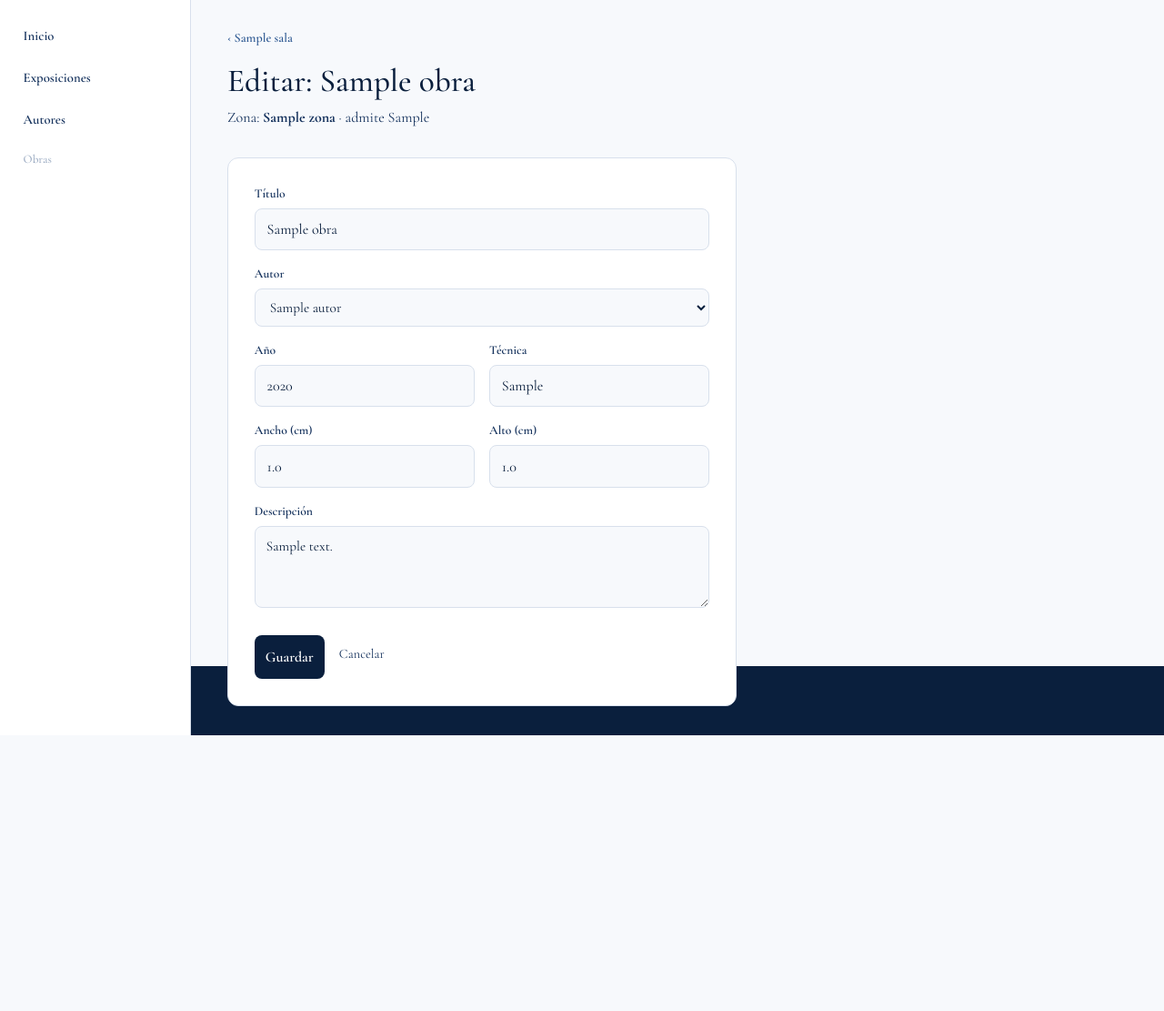
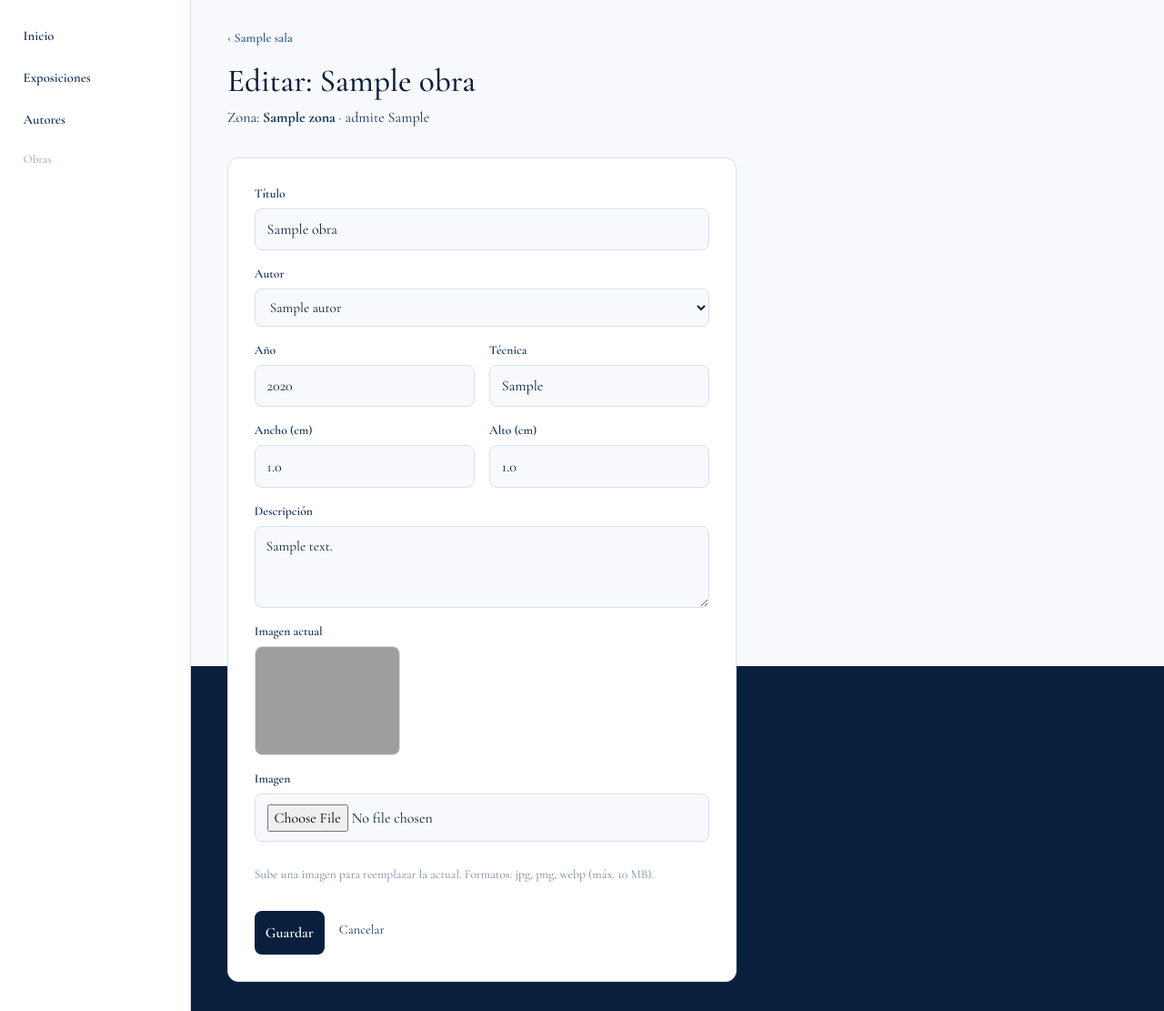
Before and after one commit to Beldic/GVA, a Flask app: page /admin/obras/1/editar in a window 1280 px wide. Shown: the part 68-1179 px from the top of the page at 91% size. Before the commit the page ends 876 px from the top, so only its background shows below. Run offline with Flask 3, Linux system fonts and the light colour scheme; a user stored in the database is signed in; tables that the repository leaves empty hold one stand-in row (values such as "Sample post"); some libraries are stand-ins or nearby versions; grey boxes are pictures that could not be loaded.

Commit message:
Configuración de Cloudinary

```diff
--- a/backend/app/forms.py
+++ b/backend/app/forms.py
@@ -1,5 +1,6 @@
 """Formularios del panel (Flask-WTF / WTForms)."""
 from flask_wtf import FlaskForm
+from flask_wtf.file import FileAllowed, FileField
 from wtforms import (
     DateField,
     FloatField,
@@ -52,4 +53,11 @@ class ObraForm(FlaskForm):
     ancho_cm = FloatField("Ancho (cm)", validators=[Optional(), NumberRange(min=0)])
     alto_cm = FloatField("Alto (cm)", validators=[Optional(), NumberRange(min=0)])
     descripcion = TextAreaField("Descripción", validators=[Optional()])
+    imagen = FileField(
+        "Imagen",
+        validators=[
+            Optional(),
+            FileAllowed(["jpg", "jpeg", "png", "webp"], "Solo imágenes (jpg, png, webp)."),
+        ],
+    )
     submit = SubmitField("Guardar")
--- a/backend/app/routes/admin.py
+++ b/backend/app/routes/admin.py
@@ -25,6 +25,7 @@ from backend.app.plantillas import (
     opciones_plantilla,
     sembrar_zonas,
 )
+from backend.app.services import cloudinary_service
 from backend.app.utils import slugify
 
 bp = Blueprint("admin", __name__, url_prefix="/admin")
@@ -370,6 +371,17 @@ def obra_nueva(zona_id):
             orden=_siguiente_hueco(zona),
             cloudinary_url=PLACEHOLDER_IMAGEN,
         )
+        archivo = form.imagen.data
+        if archivo:
+            if cloudinary_service.esta_configurado():
+                try:
+                    public_id, url = cloudinary_service.subir_imagen(archivo)
+                    obra.cloudinary_public_id = public_id
+                    obra.cloudinary_url = url
+                except cloudinary_service.CloudinaryError:
+                    flash("No se pudo subir la imagen: se mantiene el placeholder.", "error")
+            else:
+                flash("Cloudinary no está configurado: se mantiene el placeholder.", "error")
         db.session.add(obra)
         db.session.commit()
         flash(f"Obra «{obra.titulo}» colgada.", "info")
@@ -382,6 +394,7 @@ def obra_nueva(zona_id):
         zona_mixta=zona_mixta,
         titulo="Colgar obra",
         es_nueva=True,
+        imagen_actual=None,
     )
 
 
@@ -405,6 +418,21 @@ def obra_editar(obra_id):
         obra.ancho_cm = form.ancho_cm.data
         obra.alto_cm = form.alto_cm.data
         obra.descripcion = form.descripcion.data or None
+
+        archivo = form.imagen.data
+        if archivo:
+            if cloudinary_service.esta_configurado():
+                anterior = obra.cloudinary_public_id
+                try:
+                    public_id, url = cloudinary_service.subir_imagen(archivo)
+                    obra.cloudinary_public_id = public_id
+                    obra.cloudinary_url = url
+                    cloudinary_service.eliminar_imagen(anterior)  # limpia la antigua
+                except cloudinary_service.CloudinaryError:
+                    flash("No se pudo subir la imagen: se conserva la anterior.", "error")
+            else:
+                flash("Cloudinary no está configurado: la imagen no se actualizó.", "error")
+
         db.session.commit()
         flash("Obra actualizada.", "info")
         return redirect(url_for("admin.sala_detail", sala_id=zona.sala_id))
@@ -416,6 +444,7 @@ def obra_editar(obra_id):
         zona_mixta=zona_mixta,
         titulo=f"Editar: {obra.titulo}",
         es_nueva=False,
+        imagen_actual=obra.cloudinary_url,
     )
 
 
@@ -424,7 +453,10 @@ def obra_editar(obra_id):
 def obra_borrar(obra_id):
     obra = db.get_or_404(Obra, obra_id)
     sala_id = obra.zona.sala_id
+    public_id = obra.cloudinary_public_id
     db.session.delete(obra)
     db.session.commit()
+    if public_id and cloudinary_service.esta_configurado():
+        cloudinary_service.eliminar_imagen(public_id)  # borra la imagen huérfana
     flash("Obra retirada.", "info")
     return redirect(url_for("admin.sala_detail", sala_id=sala_id))
--- /dev/null
+++ b/backend/app/services/cloudinary_service.py
@@ -0,0 +1,69 @@
+"""Integración con Cloudinary: subida, borrado y URLs transformadas.
+
+El api_secret vive solo en el servidor (subida server-side). La BD guarda el
+`public_id` y el `secure_url`; las distintas resoluciones se obtienen aplicando
+transformaciones sobre la URL (Cloudinary las genera on-the-fly).
+
+Todas las llamadas a la API pueden fallar (red, rechazo de la API, archivo
+inválido). La subida convierte cualquier fallo en `CloudinaryError` para que la
+ruta lo muestre con un flash; el borrado es best-effort y solo registra el error
+(una imagen huérfana no debe tumbar la operación).
+"""
+import cloudinary
+import cloudinary.uploader
+import cloudinary.utils
+from flask import current_app
+
+CARPETA = "afesol/obras"
+
+
+class CloudinaryError(Exception):
+    """Fallo al operar contra Cloudinary (subida)."""
+
+
+def configurar(app) -> None:
+    cloudinary.config(
+        cloud_name=app.config.get("CLOUDINARY_CLOUD_NAME"),
+        api_key=app.config.get("CLOUDINARY_API_KEY"),
+        api_secret=app.config.get("CLOUDINARY_API_SECRET"),
+        secure=True,
+    )
+
+
+def esta_configurado() -> bool:
+    cfg = cloudinary.config()
+    return bool(cfg.cloud_name and cfg.api_key and cfg.api_secret)
+
+
+def subir_imagen(archivo):
+    """Sube un archivo (file-like / FileStorage) a Cloudinary.
+    Devuelve (public_id, secure_url). Lanza CloudinaryError si falla."""
+    try:
+        resultado = cloudinary.uploader.upload(
+            archivo, folder=CARPETA, resource_type="image"
+        )
+    except Exception as exc:  # la API de Cloudinary lanza varios tipos
+        current_app.logger.exception("Fallo al subir imagen a Cloudinary")
+        raise CloudinaryError(str(exc)) from exc
+    return resultado["public_id"], resultado["secure_url"]
+
+
+def eliminar_imagen(public_id) -> None:
+    """Borra una imagen. Best-effort: registra el error pero no lo propaga
+    (una imagen huérfana no debe interrumpir la operación del usuario)."""
+    if not public_id:
+        return
+    try:
+        cloudinary.uploader.destroy(public_id, invalidate=True)
+    except Exception:
+        current_app.logger.exception(
+            "No se pudo borrar la imagen de Cloudinary: %s", public_id
+        )
+
+
+def url_miniatura(public_id, ancho=80, alto=80) -> str:
+    """URL de miniatura recortada (para el panel)."""
+    url, _ = cloudinary.utils.cloudinary_url(
+        public_id, width=ancho, height=alto, crop="fill", secure=True
+    )
+    return url
--- a/backend/app/static/css/admin.css
+++ b/backend/app/static/css/admin.css
@@ -512,3 +512,11 @@ input.admin-input:disabled {
     padding: 0.6rem 0.2rem;
     margin: 0;
 }
+
+.admin-preview {
+    max-width: 160px;
+    max-height: 160px;
+    border-radius: 8px;
+    border: 1px solid var(--gva-borde);
+    background: var(--gva-crema);
+}
--- a/backend/app/templates/admin/obra_form.html
+++ b/backend/app/templates/admin/obra_form.html
@@ -16,7 +16,7 @@
     · admite {{ TIPOS.get(zona.tipo_admitido, zona.tipo_admitido) }}
 </p>
 
-<form method="post" class="admin-form admin-form-wide">
+<form method="post" enctype="multipart/form-data" class="admin-form admin-form-wide">
     {{ form.hidden_tag() }}
     {{ field(form.titulo) }}
     {{ field(form.autor_id) }}
@@ -37,9 +37,19 @@
     </div>
     {{ field(form.descripcion, rows=3) }}
 
-    {% if es_nueva %}
-    <p class="admin-hint">La imagen se asigna como placeholder; se sustituirá al subir la definitiva (Fase 4).</p>
+    {% if imagen_actual %}
+    <div class="admin-field">
+        <span>Imagen actual</span>
+        <img class="admin-preview" src="{{ imagen_actual }}" alt="Imagen actual de la obra">
+    </div>
     {% endif %}
+
+    {{ field(form.imagen) }}
+    <p class="admin-hint">
+        {% if es_nueva %}Opcional: si no subes imagen, se queda con el placeholder.
+        {% else %}Sube una imagen para reemplazar la actual.{% endif %}
+        Formatos: jpg, png, webp (máx. 10 MB).
+    </p>
 
     <div class="admin-form-actions">
         <button type="submit" class="admin-btn">Guardar</button>
--- a/backend/app/templates/admin/sala_detail.html
+++ b/backend/app/templates/admin/sala_detail.html
@@ -39,7 +39,7 @@
         <tbody>
             {% for o in z.obras %}
             <tr>
-                <td><img class="admin-thumb" src="{{ o.cloudinary_url }}" alt=""></td>
+                <td><img class="admin-thumb" src="{{ miniatura(o) }}" alt=""></td>
                 <td class="admin-muted">{{ o.orden + 1 }}</td>
                 <td>{{ o.titulo }}{% if o.anio %} <span class="admin-muted">({{ o.anio }})</span>{% endif %}</td>
                 <td>{{ o.autor.nombre }}</td>
--- a/requirements.txt
+++ b/requirements.txt
@@ -3,6 +3,7 @@ Flask-SQLAlchemy==3.1.1
 Flask-Migrate==4.0.7
 Flask-Login==0.6.3
 Flask-WTF==1.2.1
+cloudinary==1.41.0
 python-dotenv==1.0.1
 psycopg2-binary==2.9.10
 gunicorn==22.0.0
```
Also changed, not shown: backend/app/__init__.py (+12 -0 lines), backend/app/config.py (+8 -0 lines), .claude/settings.local.json.
